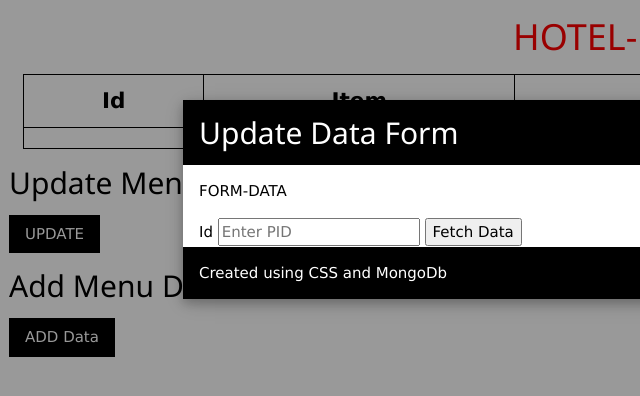
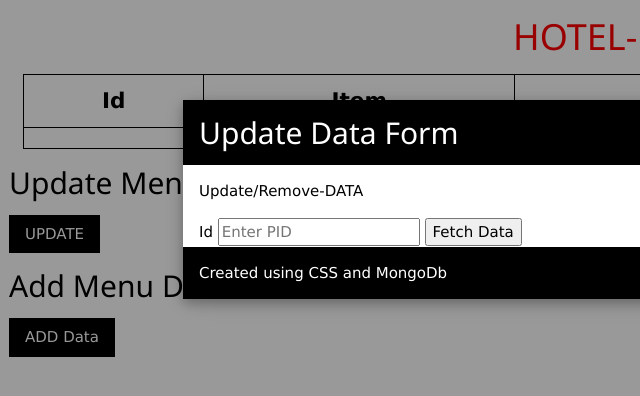
Before and after one commit to hthapar/hotelMenu, a website: page menu.html in a window 1280 px wide. Both pictures are taken after a click on the button "UPDATE". Shown: the full height of the page, 7-647 px from the left. Drawn offline with nearby package versions, Linux system fonts and the light colour scheme; no server answers.

Commit message:
sorted documents

```diff
--- a/menu.html
+++ b/menu.html
@@ -52,7 +52,7 @@
                     </header>
 
                     <div class="w3-container">
-                        <p>FORM-DATA</p>
+                        <p>Update/Remove-DATA</p>
 
                          <form action="/update-table" method="POST" id="update-data-form">
                             <label for="get-id-data">Id</label>
--- a/public/css/styles.css
+++ b/public/css/styles.css
@@ -1,6 +1,6 @@
-/* *{
-    /* font-family: Verdana, Geneva, Tahoma, sans-serif;
-} */
+*{
+     font-family: Verdana, Geneva, Tahoma, sans-serif;
+}
 .main-container{
     border: 1px solid black;
     width: 50%;
@@ -16,7 +16,6 @@
 
 h1 {
     color: red;
-    /* margin-left: 20px; */
 }
 .login-form label{
     display: block;
--- a/script.js
+++ b/script.js
@@ -53,6 +53,7 @@ app.get("/", (_req, res) => {
 app.get("/menu", (_req, res) => {
     dbObject.collection("menu")
         .find()
+        .sort({"id":1})
         .toArray((err, result) => {
             if (err) throw err;
             // console.log('result printed on UI')
```
